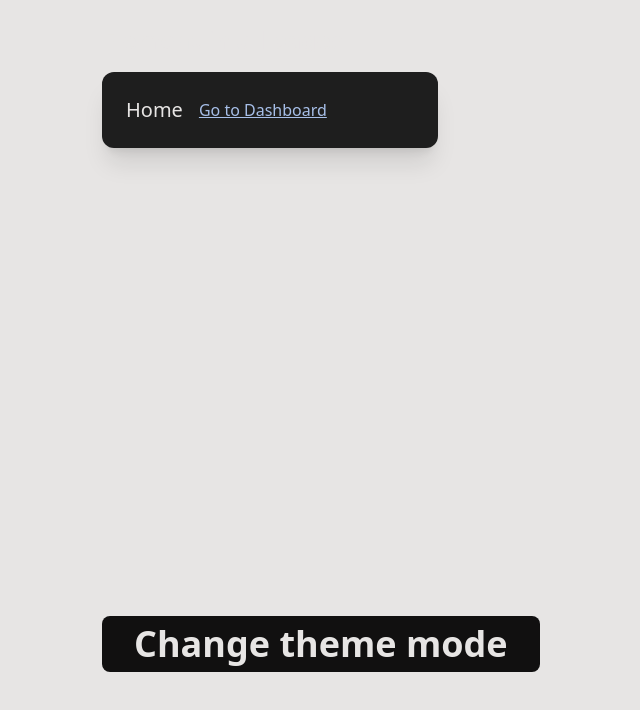
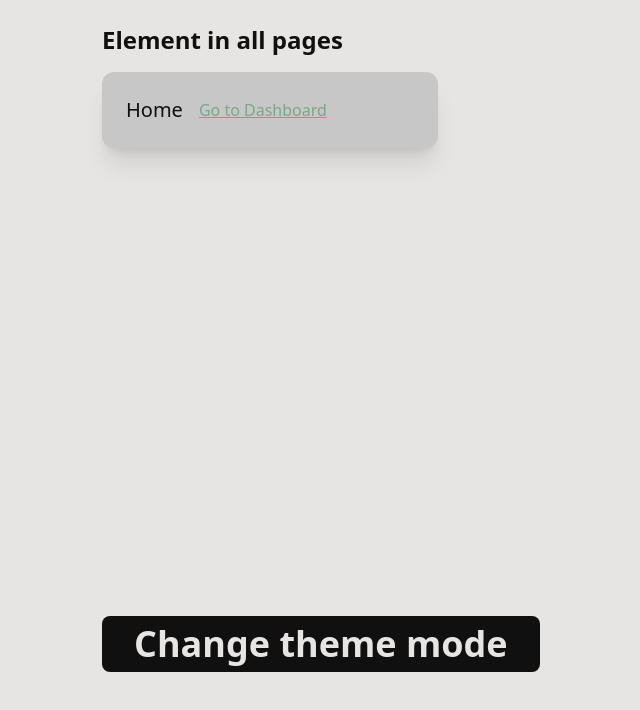
Before and after one commit to rodrigoaraujo7/testing-nextjs13, a Next.js app: page / in a window 1280 px wide. Shown: the top 710 px of the page, without its empty margins (370-1010 px from the left). Built offline with nearby package versions, Linux system fonts and the light colour scheme.

Commit message:
changing theme in all components

```diff
--- a/src/app/layout.tsx
+++ b/src/app/layout.tsx
@@ -21,7 +21,7 @@ export default function RootLayout(
     <html lang="en">
       <body className="bg-main-background p-6 max-w-sm mx-auto">
         <ThemeProvider attribute="class">
-          <h1 className="text-2xl text-primary-text font-bold flex gap-2">
+          <h1 className="text-2xl text-dark-background dark:text-light-background font-bold flex gap-2">
             Element in all pages
             <Button />
           </h1>
--- a/src/app/page.tsx
+++ b/src/app/page.tsx
@@ -2,11 +2,13 @@ import Link from 'next/link'
 
 export default function Home() {
   return (
-    <div className="p-6 max-w-sm mt-4 bg-secondary-background rounded-xl shadow-xl flex flex-col items-center space-x-4 sm:flex-row">
-      <h1 className="text-xl font-medium text-primary-text">Home</h1>
+    <div className="p-6 max-w-sm mt-4 bg-secondary-light-background dark:bg-secondary-dark-background rounded-xl shadow-xl flex flex-col items-center space-x-4 sm:flex-row">
+      <h1 className="text-xl font-medium text-dark-background dark:text-light-background">
+        Home
+      </h1>
       <Link
         href="/dashboard"
-        className="text-secondary-blue underline transition hover:text-primary-blue"
+        className="underline transition text-secondary-green dark:text-secondary-blue hover:text-primary-green dark:hover:text-primary-blue"
       >
         Go to Dashboard
       </Link>
--- a/tailwind.config.js
+++ b/tailwind.config.js
@@ -12,11 +12,14 @@ module.exports = {
   theme: {
     colors: {
       'dark-background': '#111010',
-      'light-background': 'rgb(231 229 228)',
-      'secondary-background': '#1E1E1E',
+      'light-background': '#E7E5E4',
+      'secondary-dark-background': '#1E1E1E',
+      'secondary-light-background': '#c7c7c7',
       'primary-blue': '#6190E8',
       'secondary-blue': '#A7BFE8',
-      'primary-text': 'rgb(231 229 228)',
+      'primary-green': '#65c983',
+      'secondary-green': '#79a887',
+      'primary-text': '#E7E5E4',
     },
     extend: {},
   },
```
